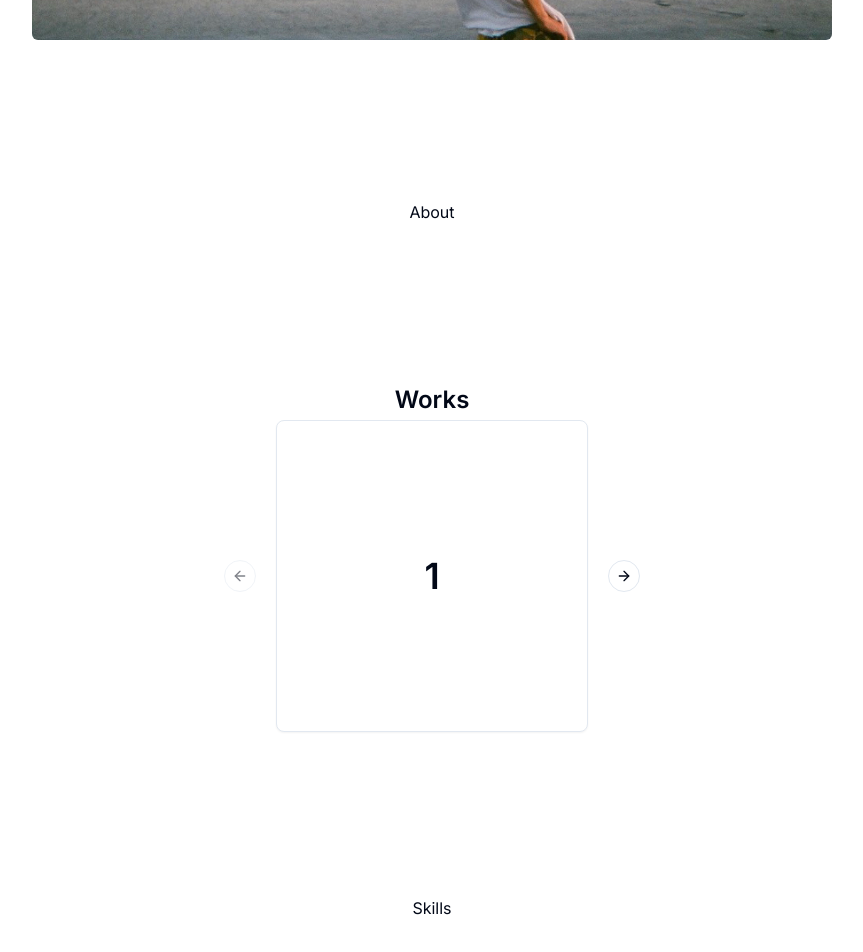
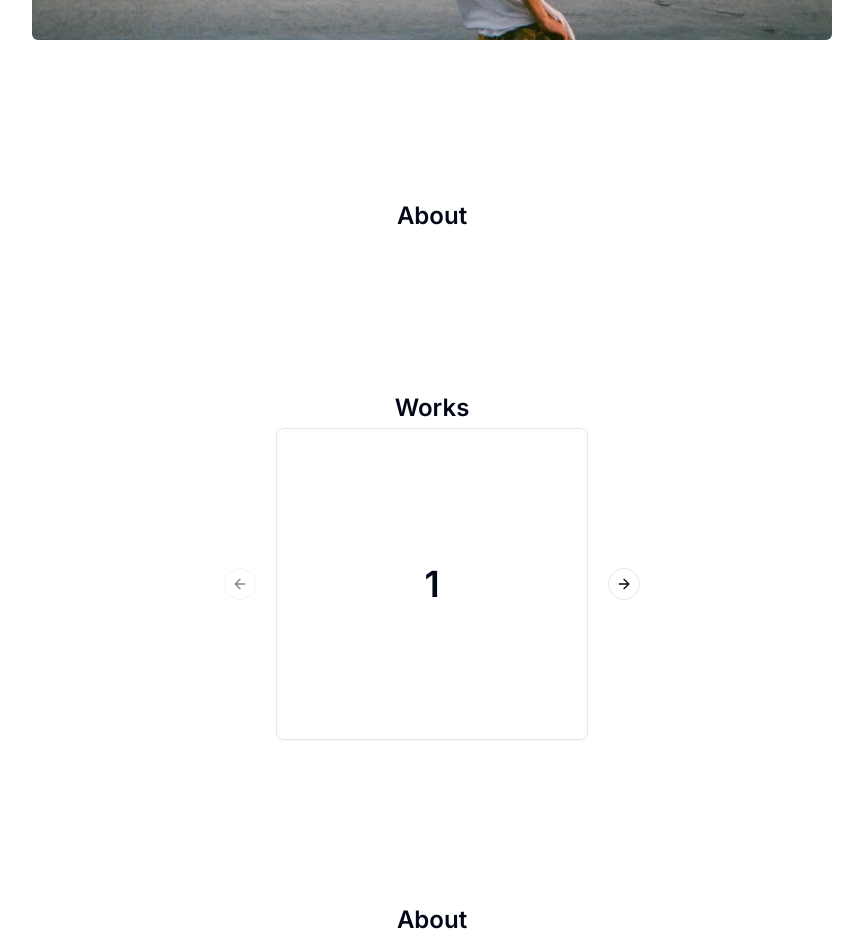
Before and after one commit to Tayuchi/portfolio, a Next.js app: page / in a window 1280 px wide. Shown: the part 580-1532 px from the top of the page, without its empty margins (208-1071 px from the left). Built offline with nearby package versions, Linux system fonts and the light colour scheme.

Commit message:
font size

```diff
--- a/app/layout.tsx
+++ b/app/layout.tsx
@@ -8,8 +8,8 @@ import Navbar from "@/components/layouts/navbar";
 const inter = Inter({ subsets: ["latin"] });
 
 export const metadata: Metadata = {
-  title: "Create Next App",
-  description: "Generated by create next app",
+  title: "Tayu",
+  description: "Tayu's portfolio site",
 };
 
 export default function RootLayout({
--- a/components/body/about.tsx
+++ b/components/body/about.tsx
@@ -3,7 +3,7 @@ import React from 'react'
 const About = () => {
   return (
     <div className='flex flex-col items-center justify-between p-20'>
-      	About
+      	<h3 className="text-2xl font-semibold text-center">About</h3>
     </div>
   )
 }
--- a/components/body/contact.tsx
+++ b/components/body/contact.tsx
@@ -49,7 +49,7 @@ export function ContactForm() {
     <div className='flex flex-col items-center justify-between p-20'>
       <h3 className="text-2xl font-semibold text-center">Contact</h3>
       <Form {...form}>
-        <form onSubmit={form.handleSubmit(onSubmit)} className="w-2/3 space-y-6">
+        <form onSubmit={form.handleSubmit(onSubmit)} className="space-y-6">
           <FormField
             control={form.control}
             name="bio"
--- a/components/body/skills.tsx
+++ b/components/body/skills.tsx
@@ -3,7 +3,7 @@ import React from 'react'
 const Skills = () => {
   return (
     <div className='flex flex-col items-center justify-between p-20'>
-        Skills
+        <h3 className="text-2xl font-semibold text-center">About</h3>
     </div>
   )
 }
```
